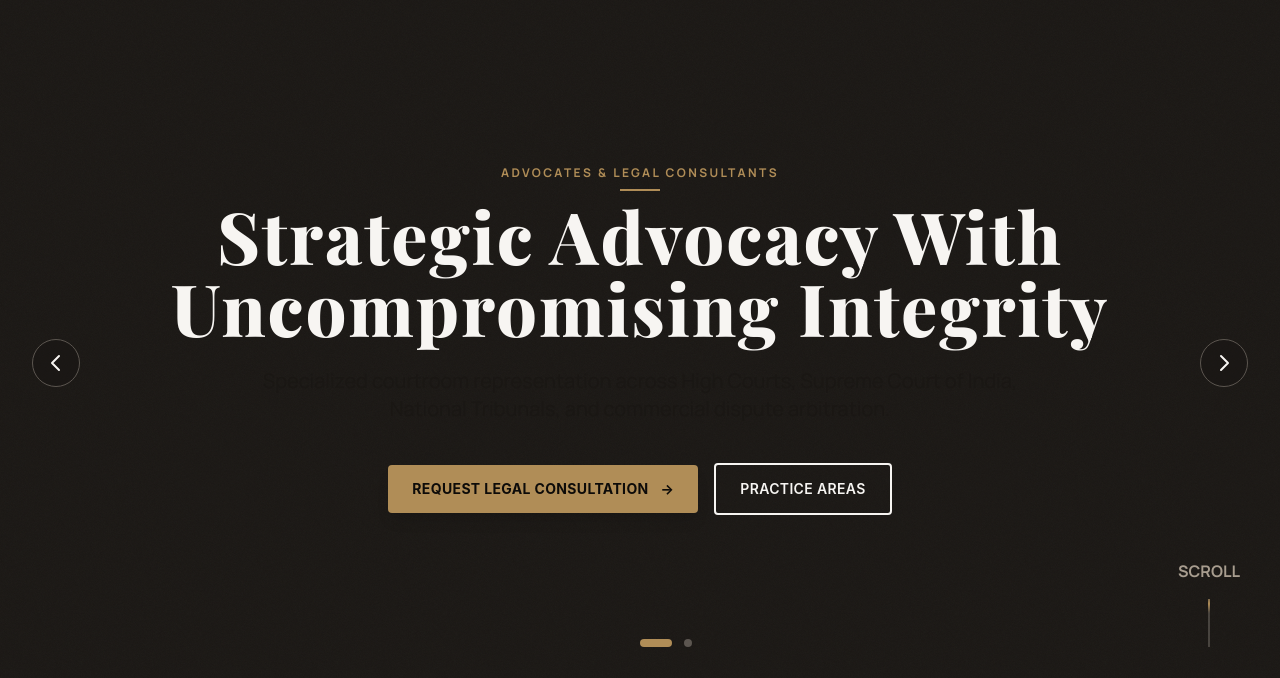
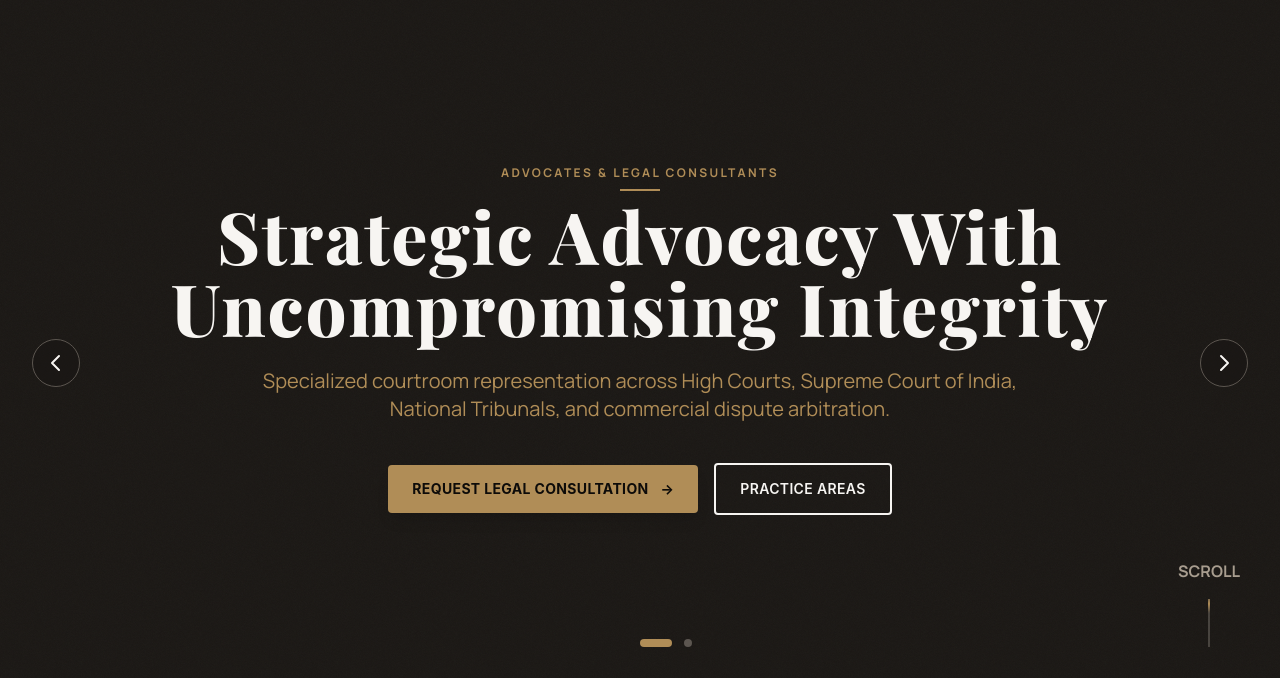
Before and after one commit to aryadubey1/lawyer, a Django app: page / in a window 1280 px wide. Shown: the part 137-815 px from the top of the page. Run offline with Django 5.2, Linux system fonts and the light colour scheme; data comes from the database, SQL or seed files in the repository; data that the repository does not hold is empty; parts of the project's set-up code (start-up, migrations or seed data) failed here and were passed over; some libraries are stand-ins or nearby versions; some web fonts are replaced.

Commit message:
herofix5

```diff
--- a/templates/components/hero_carousel.html
+++ b/templates/components/hero_carousel.html
@@ -47,7 +47,7 @@
         </h1>
 
         {% if slide.subheading %}
-        <p class="text-charcoal-900 text-base sm:text-lg lg:text-xl max-w-3xl leading-relaxed mb-10 font-normal">
+        <p class="text-gold text-base sm:text-lg lg:text-xl max-w-3xl leading-relaxed mb-10 font-normal">
           {{ slide.subheading }}
         </p>
         {% endif %}
@@ -105,7 +105,7 @@
         <span class="block font-normal text-charcoal-200 text-xl sm:text-3xl lg:text-4xl mb-2 font-display italic">Principled Advocacy & Strategic Counsel</span>
         <span class="block text-gold">Defending Your Rights With Integrity & Precision</span>
       </h1>
-      <p class="text-charcoal-900 text-lg max-w-2xl mb-8">
+      <p class="text-gold text-lg max-w-2xl mb-8">
         Providing distinguished legal counsel and courtroom representation across high-stakes corporate, civil, constitutional, and commercial litigation.
       </p>
       <a href="{% url 'contact:contact' %}" class="btn-gold px-8 py-4 text-base font-bold uppercase">
```
